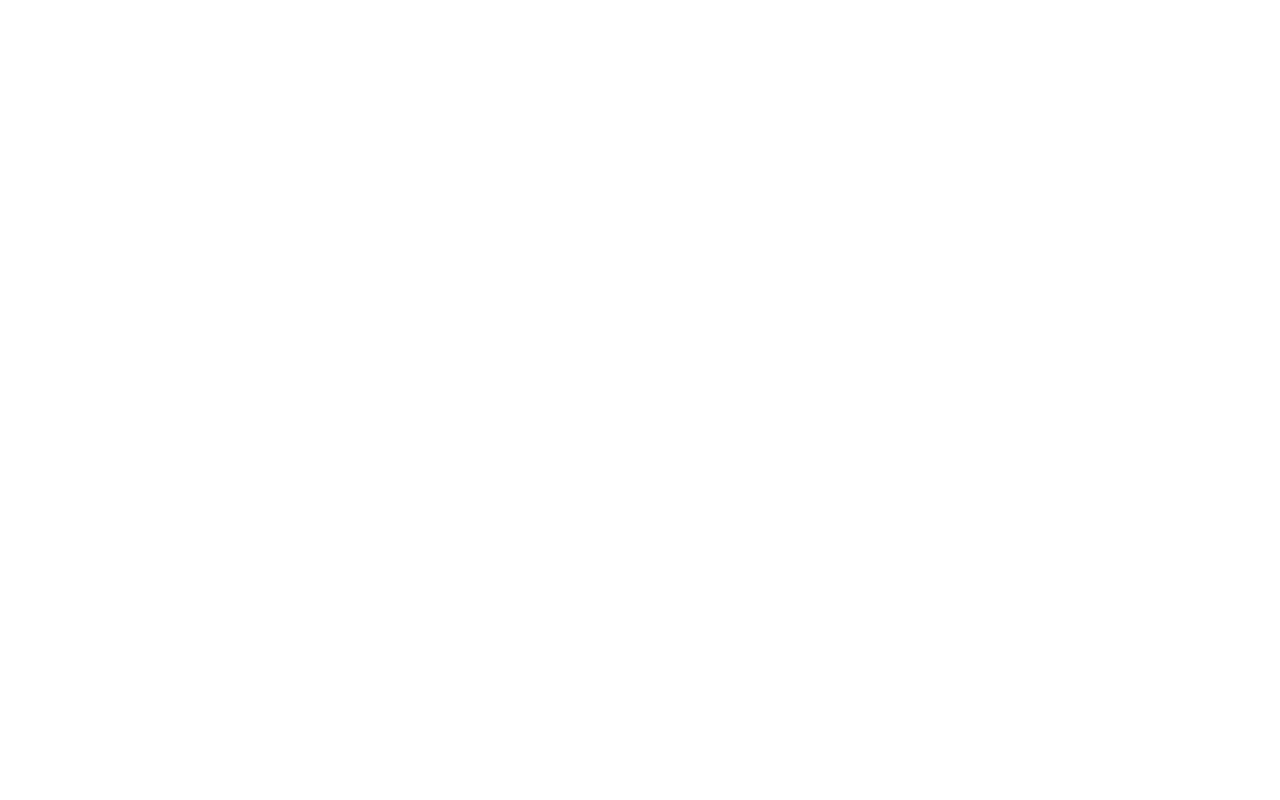
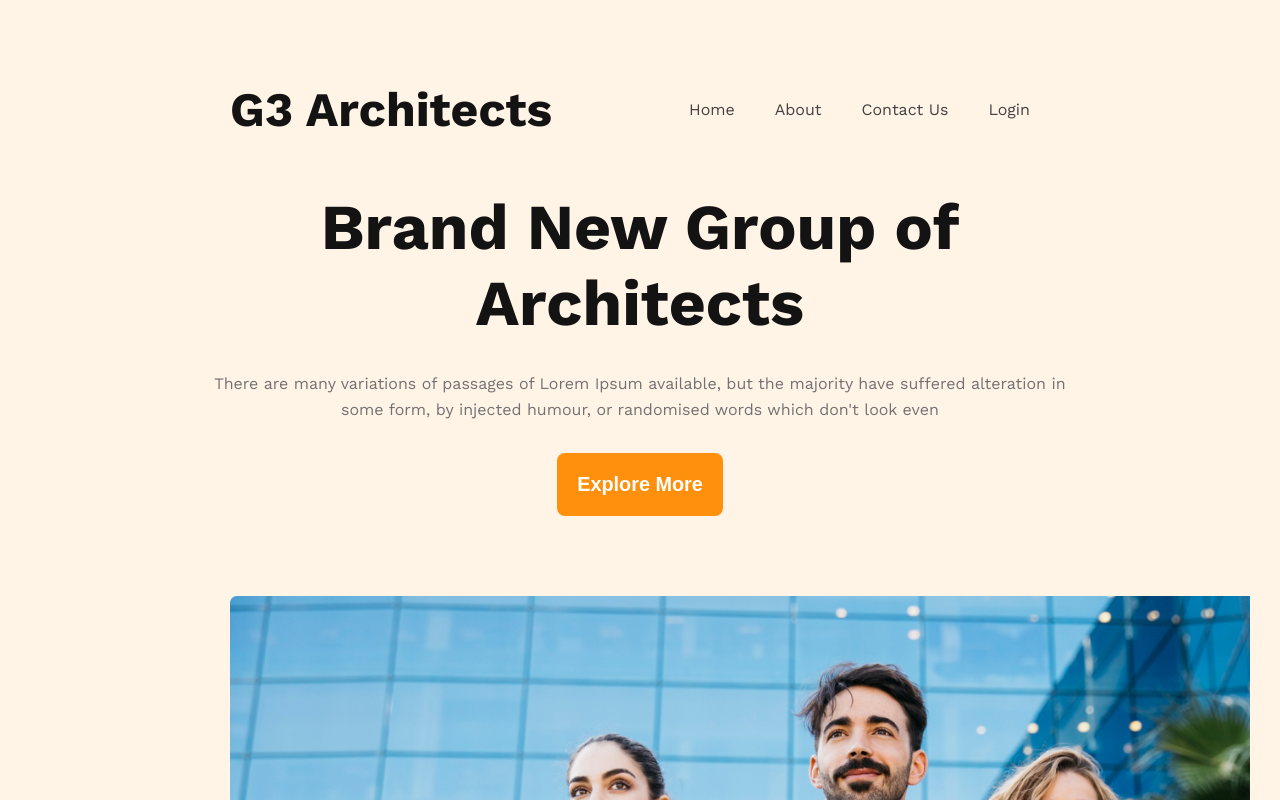
Before and after one commit to albelayet/g3-architects-website, a plain HTML site: page index.html in a window 1280 px wide. Shown: the top 800 px of the page. Drawn offline with nearby package versions, Linux system fonts and the light colour scheme.

Commit message:
added some section

```diff
--- a/index.html
+++ b/index.html
@@ -1,13 +1,63 @@
 <!DOCTYPE html>
 <html lang="en">
+
 <head>
     <meta charset="UTF-8">
     <meta name="viewport" content="width=device-width, initial-scale=1.0">
     <title>G3 Architects Website</title>
+    <link rel="preconnect" href="https://fonts.googleapis.com">
+    <link rel="preconnect" href="https://fonts.gstatic.com" crossorigin>
+    <link
+        href="https://fonts.googleapis.com/css2?family=Lato:wght@300;400;700&family=Open+Sans:wght@300;800&family=Work+Sans:wght@100;200;300;400;600;700&display=swap"
+        rel="stylesheet">
+    <link rel="stylesheet" href="styles/style.css">
 </head>
+
 <body>
-    <header></header>
-    <main></main>
+    <header class="header">
+        <nav>
+            <h3 class="nav-title">G3 Architects</h3>
+            <ul>
+                <li><a href="">Home</a></li>
+                <li><a href="">About</a></li>
+                <li><a href="">Contact Us</a></li>
+                <li><a href="">Login</a></li>
+            </ul>
+        </nav>
+        <section class="banner">
+            <div class="banner-container">
+                <h2 class="section-title">Brand New
+                    Group of Architects </h2>
+                <p class="section-info">There are many variations of passages of Lorem Ipsum available, but the majority
+                    have suffered alteration in some form, by injected humour, or randomised words which don't look even
+                </p>
+                <button class="btn-primary">
+                    Explore More
+                </button>
+            </div>
+            <div class="banner-img">
+                <img src="images/banner.png" alt="Banner">
+            </div>
+        </section>
+    </header>
+    <main>
+        <section class="quick-list hidden">
+            <div class="quick-img">
+                <img src="images/team1.png " alt="">
+                <img src="images/team2.png" alt="">
+                <img src="images/team3.png" alt="">
+                <img src="images/team4.png" alt="">
+            </div>
+            <div class="quick-content">
+                <div class="section-title">Quick list of Our Features</div>
+                <p class="section-info">There are many variations of passages of Lorem Ipsum available, but the majority
+                    have suffered alteration in some form, by injected humour, or randomised words which don't look even
+                </p>
+                <button class="btn-primary">Explore More</button>
+            </div>
+        </section>
+    </main>
     <footer></footer>
 </body>
+
 </html>
--- /dev/null
+++ b/styles/style.css
@@ -0,0 +1,127 @@
+/* common css style */
+* {
+    padding: 0;
+    margin: 0;
+}
+
+body {
+    font-family: Work Sans;
+}
+
+.btn-primary {
+    color: #FFF;
+    text-align: center;
+    font-size: 1.24rem;
+    font-weight: 600;
+    border-radius: 8px;
+    background: #FF900E;
+    padding: 20px;
+    border: none;
+    margin: 30px 0;
+}
+main{
+    padding: 20px 150px;
+}
+
+
+
+
+/* Header Style */
+
+
+.header {
+    padding: 30px;
+    background: rgba(255, 144, 14, 0.10);
+}
+
+nav {
+    display: flex;
+    justify-content: space-between;
+    align-items: center;
+    margin: 50px 200px
+}
+
+.nav-title {
+    color: #131313;
+    text-align: center;
+    font-size: 3rem;
+    font-weight: 700;
+}
+
+.header nav ul {
+    display: flex;
+    justify-content: space-around;
+}
+
+nav li {
+    list-style: none;
+    margin: 20px;
+}
+
+nav li a {
+    text-decoration: none;
+    color: #424242;
+    font-size: 1rem;
+}
+
+.banner-container {
+    width: 862px;
+    margin: 0 auto;
+    text-align: center;
+}
+
+.section-title {
+    color: var(--dark-01, #131313);
+    text-align: center;
+    font-size: 4rem;
+    font-weight: 700;
+    margin-bottom: 30px;
+}
+
+.section-info {
+    color: #727272;
+    text-align: center;
+    font-size: 1rem;
+    font-weight: 400;
+    line-height: 26px;
+}
+
+.banner-img {
+    width: 100%;
+    overflow: hidden;
+}
+.banner-img img{
+    width: 100%;
+    margin: 50px 200px;
+}
+
+/* quick section style here */
+.quick-list{
+    display: flex;
+    justify-content: space-around;
+    gap: 50px;
+    align-items: center;
+
+}
+.quick-img{
+    display: grid;
+    grid-template-columns: repeat(2, 1fr);
+    gap: 20px;
+}
+
+
+.quick-list .section-title{
+    color: #727272;
+font-size: 3rem;
+font-weight: 500;
+text-align: left;
+}
+.quick-list .section-info{
+    text-align: left;
+}
+.quick-list .btn-primary{
+    margin-top: 30px;
+}
+.hidden{
+    display: none;
+}
```
